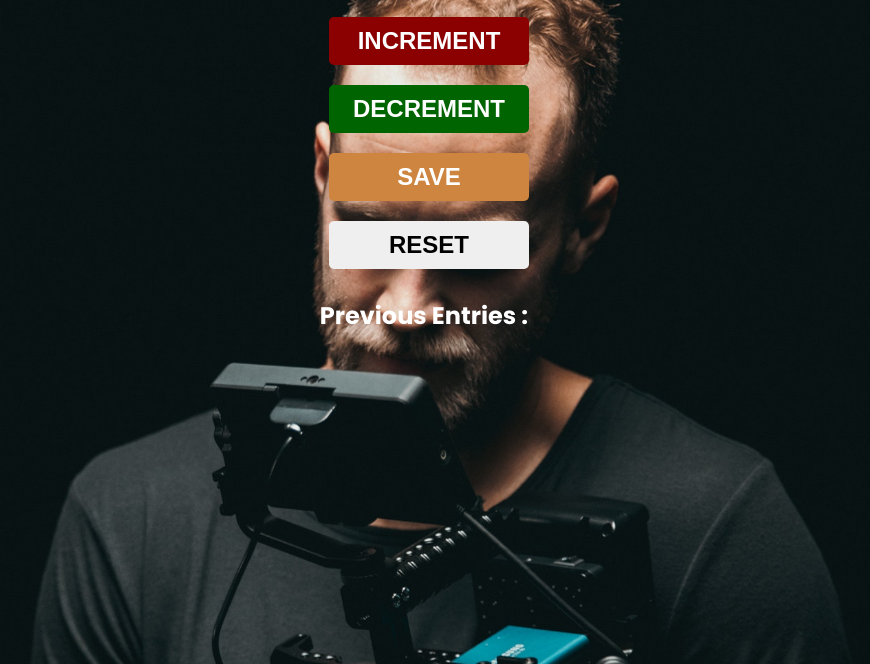
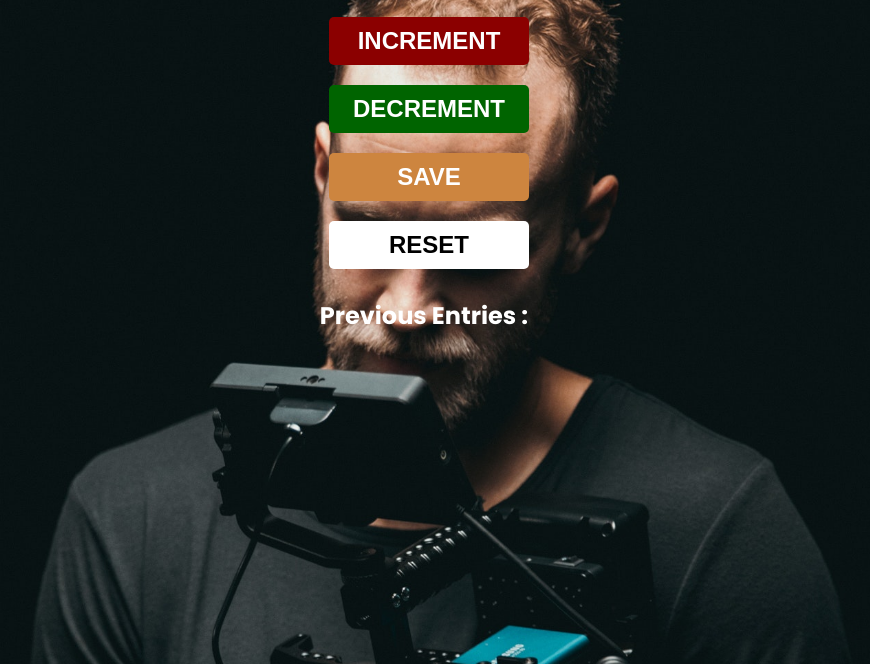
Before and after one commit to JudyTrillz/counting-app, a plain HTML site: page passanger-counter-app/index.html in a window 1280 px wide. Shown: the part 244-908 px from the top of the page, without its empty margins (211-1081 px from the left). Drawn offline with Linux system fonts and the light colour scheme.

Commit message:
added bg color to the reset button

```diff
--- a/passanger-counter-app/style.css
+++ b/passanger-counter-app/style.css
@@ -54,7 +54,8 @@ button{
 }
 
 #reset{
-    color:black
+    color:black;
+    background-color: #fff;
 }
 
 p{
```
